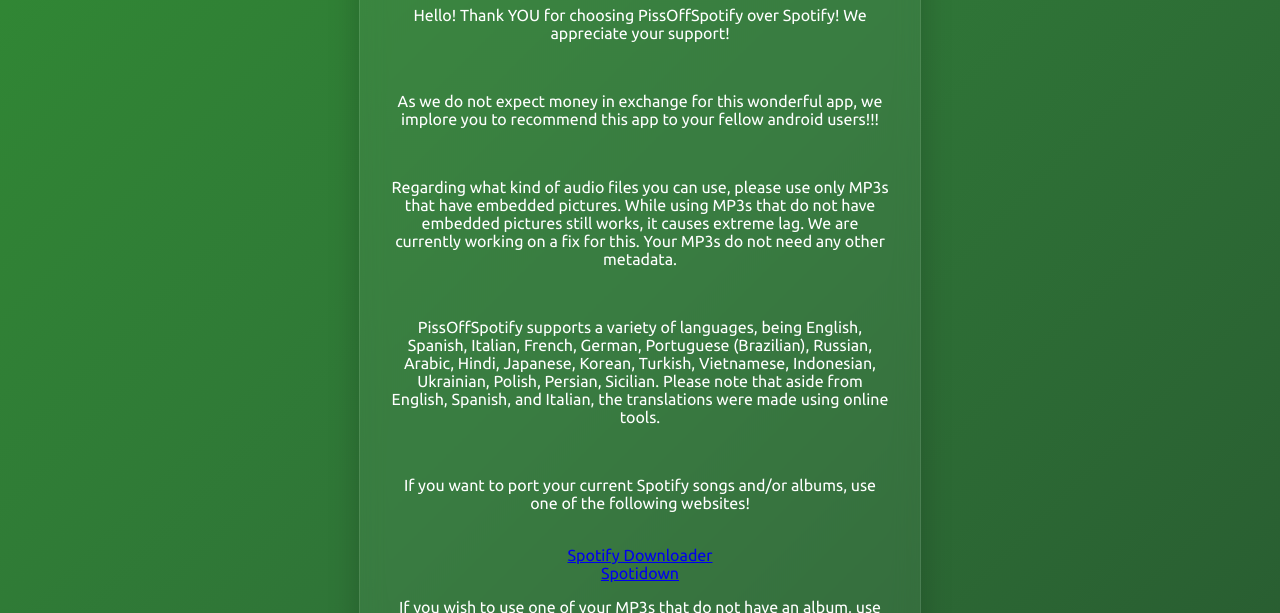
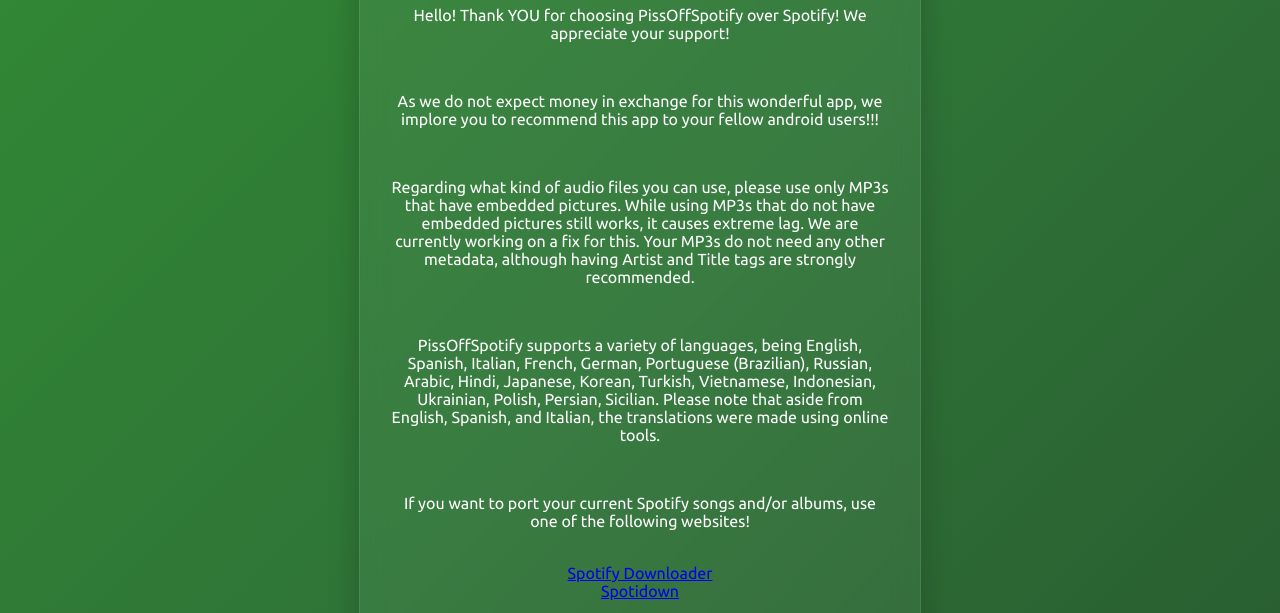
Before and after one commit to GeorgeWashingtonSaratoga/PissOffSpotify, a plain HTML site: page index.html in a window 1280 px wide. Shown: the part 175-788 px from the top of the page. Drawn offline with Linux system fonts and the light colour scheme.

Commit message:
Update index.html
Clarified recommended metadata

```diff
--- a/index.html
+++ b/index.html
@@ -90,7 +90,7 @@
     <br>
     <p class="fade-in">Regarding what kind of audio files you can use, please use only MP3s that have embedded pictures.
         While using MP3s that do not have embedded pictures still works, it causes extreme lag. We are currently working on a fix for this.
-        Your MP3s do not need any other metadata. </p>
+        Your MP3s do not need any other metadata, although having Artist and Title tags are strongly recommended.</p>
     <br>
     <p class="fade-in">PissOffSpotify supports a variety of languages, being English, Spanish, Italian, French, German, Portuguese (Brazilian), Russian,
         Arabic, Hindi, Japanese, Korean, Turkish, Vietnamese, Indonesian, Ukrainian, Polish, Persian, Sicilian.
```
